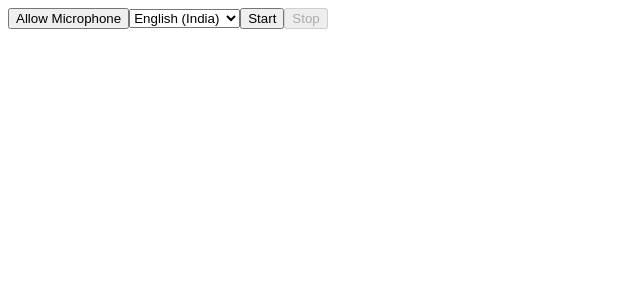
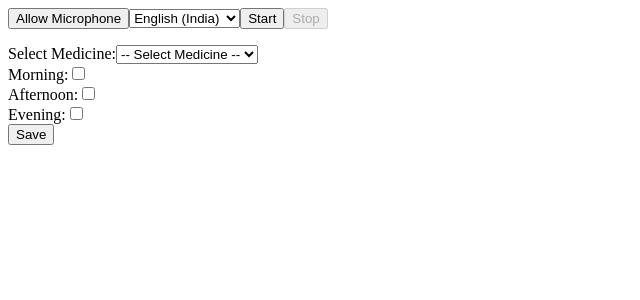
Before and after one commit to imbuesoft/patient, a React (Vite) app: page / in a window 1280 px wide. Shown: the top 300 px of the page, without its empty margins (0-640 px from the left). Built offline with nearby package versions, Linux system fonts and the light colour scheme.

Commit message:
Checkbox with voice done

```diff
--- a/src/App.jsx
+++ b/src/App.jsx
@@ -1,60 +1,125 @@
-import React, { useState, useEffect } from 'react';
+import React, { useEffect, useState } from 'react';
 import useSpeechToText from './NewHook';
+import SpeechToText from './SpeechToText';
 
-const SpeechToText = () => {
-  const {
-    text,
-    language,
-    recognitionActive,
-    requestMicrophonePermission,
-    startRecognition,
-    stopRecognition,
-    handleLanguageChange,
-  } = useSpeechToText();
+const medicines = ['Paracetamol', 'Ibuprofen', 'Aspirin', 'Amoxicillin', 'Azithromycin', 'Ciprofloxacin', 'Omeprazole', 'Ranitidine', 'Pantoprazole', 'Metformin', 'Insulin', 'Atorvastatin', 'Simvastatin', 'Amlodipine', 'Losartan', 'Metoprolol', 'Albuterol', 'Montelukast', 'Loratadine', 'Cetirizine',]
 
-  const [isSpaceBarPressed, setIsSpaceBarPressed] = useState(false);
+const App = () => {
+  const STT = useSpeechToText();
+
+  const { text, language, recognitionActive, requestMicrophonePermission, startRecognition, stopRecognition, handleLanguageChange } = STT;
+
+  // JSON data to use in the form
+  const [formData, setFormData] = useState({
+    medicine: '',
+    morning: false,
+    afternoon: false,
+    evening: false
+  });
 
   useEffect(() => {
-    const handleKeyDown = (event) => {
-      if (event.code === 'Space' && !isSpaceBarPressed) {
-        setIsSpaceBarPressed(true);
-        startRecognition();
+    if (text.includes('morning')) {
+      setFormData((prevFormData) => ({
+        ...prevFormData,
+        morning: true
+      }));
+    }
+
+    if (text.includes('afternoon')) {
+      setFormData((prevFormData) => ({
+        ...prevFormData,
+        afternoon: true
+      }));
+    }
+
+    if (text.includes('evening')) {
+      setFormData((prevFormData) => ({
+        ...prevFormData,
+        evening: true
+      }));
+    }
+
+    if (text.includes('save')) {
+      handleSubmit();
+    }
+
+    if (text.includes('reset')) {
+      setFormData({
+        medicine: '',
+        morning: false,
+        afternoon: false,
+        evening: false
+      });
+    }
+
+  }, [text]);
+
+  // Function to handle form change
+  const handleFormChange = ({ target }) => {
+    const { name, value, type, checked } = target;
+
+    setFormData((prevFormData) => {
+      if (type === 'checkbox') {
+        return {
+          ...prevFormData,
+          [name]: checked,
+        };
       }
-    };
 
-    const handleKeyUp = (event) => {
-      if (event.code === 'Space') {
-        setIsSpaceBarPressed(false);
-        stopRecognition();
-      }
-    };
+      return {
+        ...prevFormData,
+        [name]: value,
+      };
+    });
+  };
 
-    document.addEventListener('keydown', handleKeyDown);
-    document.addEventListener('keyup', handleKeyUp);
+  // Function to console the data and reset the form
+  const handleSubmit = () => {
+    console.log('Form Data:', formData);
+    // reset the form
+    setFormData({
+      medicine: '',
+      morning: false,
+      afternoon: false,
+      evening: false
+    });
+  };
 
-    return () => {
-      document.removeEventListener('keydown', handleKeyDown);
-      document.removeEventListener('keyup', handleKeyUp);
-    };
-  }, [isSpaceBarPressed, startRecognition, stopRecognition]);
+  // Array of options for the select
+  const medicineOptions = medicines.map((medicine) => (
+    <option key={medicine} value={medicine}>
+      {medicine}
+    </option>
+  ));
 
   return (
     <div>
-      <button onClick={requestMicrophonePermission}>Allow Microphone</button>
-      <select value={language} onChange={handleLanguageChange}>
-        <option value="en-IN">English (India)</option>
-        <option value="hi-IN">Hindi (India)</option>
-        <option value="gu-IN">Gujarati (India)</option>
+      <SpeechToText {...STT} />
+
+      <label htmlFor="medicine">Select Medicine:</label>
+      <select id="medicine" name="medicine" value={formData.medicine} onChange={handleFormChange}>
+        <option value="">-- Select Medicine --</option>
+        {medicineOptions}
       </select>
-      <button onClick={startRecognition} disabled={recognitionActive}>
-        Start
-      </button>
-      <button onClick={stopRecognition} disabled={!recognitionActive}>
-        Stop
-      </button>
-      <p>{text}</p>
+
+      <div>
+        <label htmlFor="morning">Morning:</label>
+        <input id="morning" name="morning" type="checkbox" checked={formData.morning} onChange={handleFormChange} />
+      </div>
+
+      <div>
+        <label htmlFor="afternoon">Afternoon:</label>
+        <input id="afternoon" name="afternoon" type="checkbox" checked={formData.afternoon} onChange={handleFormChange} />
+      </div>
+
+      <div>
+        <label htmlFor="evening">Evening:</label>
+        <input id="evening" name="evening" type="checkbox" checked={formData.evening} onChange={handleFormChange} />
+      </div>
+
+      <button onClick={handleSubmit}>Save</button>
     </div>
   );
 };
 
-export default SpeechToText;
+export default App;
--- /dev/null
+++ b/src/SpeechToText.jsx
@@ -0,0 +1,51 @@
+import React, { useState, useEffect } from 'react';
+import useSpeechToText from './NewHook';
+
+const SpeechToText = ({ text, language, recognitionActive, requestMicrophonePermission, startRecognition, stopRecognition, handleLanguageChange}) => {
+
+  const [isKeyPressed, setIsKeyPressed] = useState(false);
+
+  useEffect(() => {
+    const handleKeyDown = (event) => {
+      if (event.code === 'Space' && !isKeyPressed) {
+        setIsKeyPressed(true);
+        startRecognition();
+      }
+    };
+
+    const handleKeyUp = (event) => {
+      if (event.code === 'Space') {
+        setIsKeyPressed(false);
+        stopRecognition();
+      }
+    };
+
+    document.addEventListener('keydown', handleKeyDown);
+    document.addEventListener('keyup', handleKeyUp);
+
+    return () => {
+      document.removeEventListener('keydown', handleKeyDown);
+      document.removeEventListener('keyup', handleKeyUp);
+    };
+  }, [isKeyPressed, startRecognition, stopRecognition]);
+
+  return (
+    <div>
+      <button onClick={requestMicrophonePermission}>Allow Microphone</button>
+      <select value={language} onChange={handleLanguageChange}>
+        <option value="en-IN">English (India)</option>
+        <option value="hi-IN">Hindi (India)</option>
+        <option value="gu-IN">Gujarati (India)</option>
+      </select>
+      <button onClick={startRecognition} disabled={recognitionActive}>
+        Start
+      </button>
+      <button onClick={stopRecognition} disabled={!recognitionActive}>
+        Stop
+      </button>
+      <p>{text}</p>
+    </div>
+  );
+};
+
+export default SpeechToText;
```
